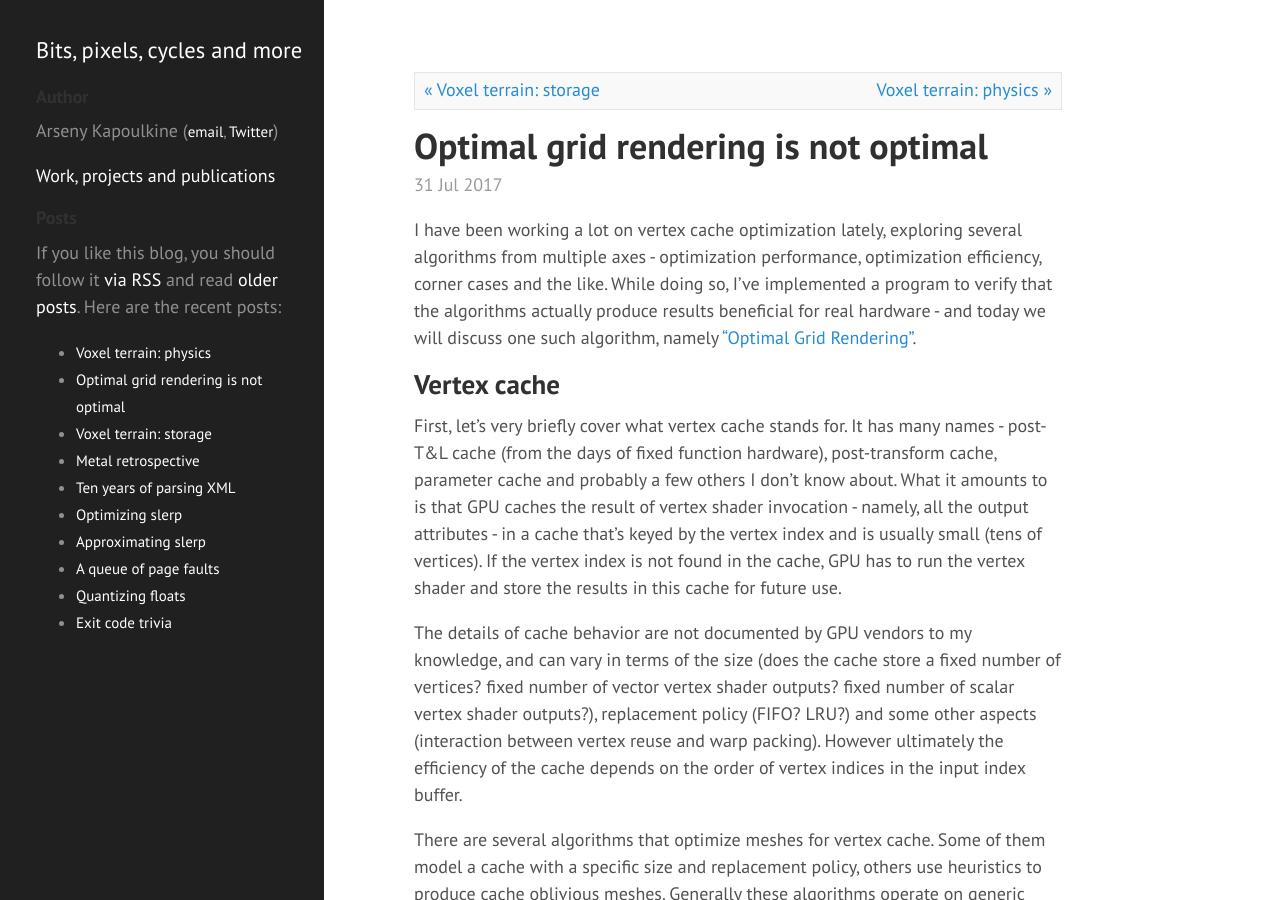
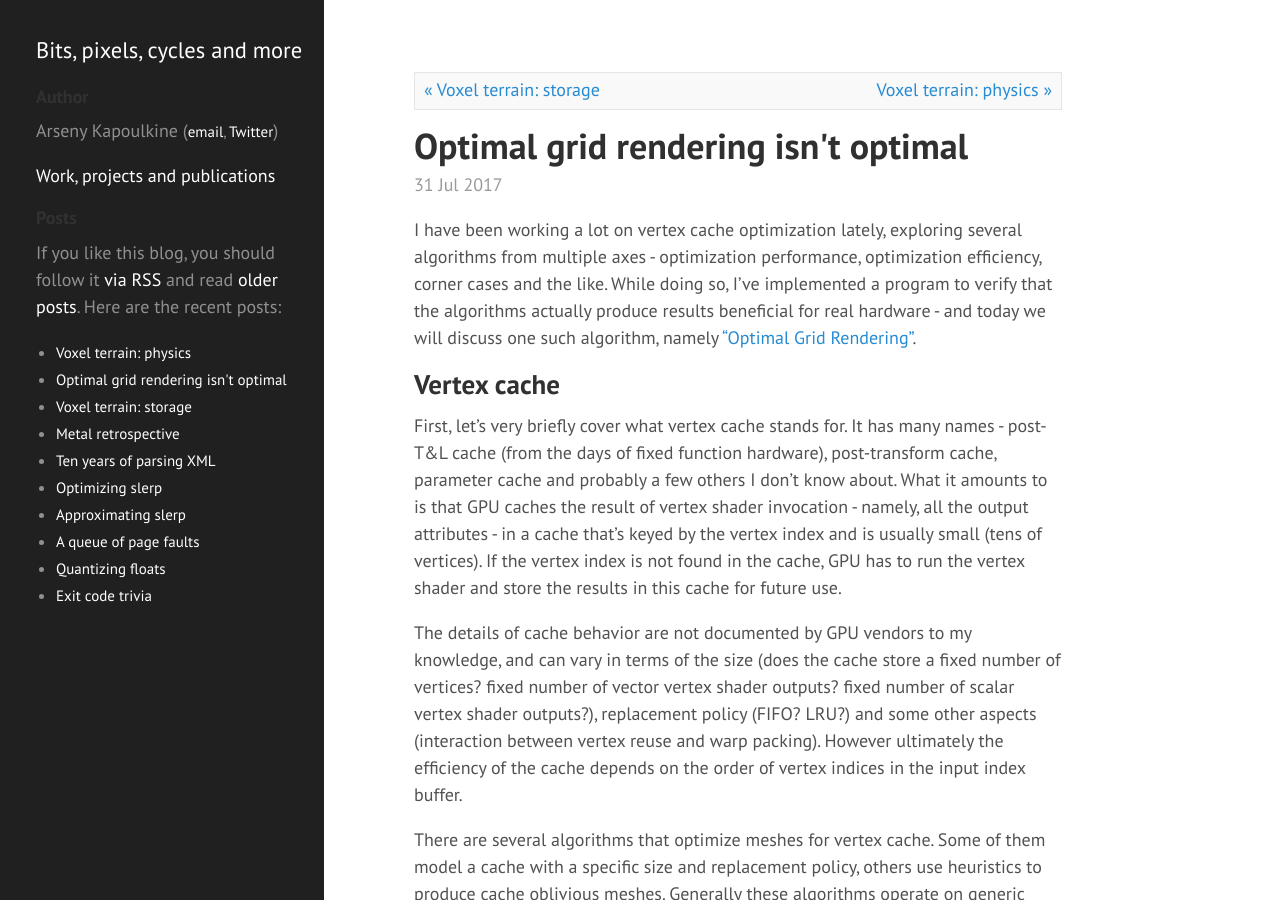
Before and after one commit to zeux/zeux.github.io, a Jekyll site: the page built from _posts/2017-07-31-optimal-grid-rendering-is-not-optimal.md, in a window 1280 px wide and 900 px high. Built offline with Jekyll 4.4.1, drawn with Linux system fonts in a browser that asks for light colours.

Commit message:
Fix line break in TOC

```diff
--- a/_includes/header.html
+++ b/_includes/header.html
@@ -73,7 +73,7 @@
       <p>
       If you like this blog, you should follow it <a href="/feed/">via RSS</a> and read <a href="/archives/">older posts</a>. Here are the recent posts:
       </p>
-      <ul>
+      <ul style="padding-left: 20px;">
       {% for post in site.posts limit:10 %}
         <li>
           <small><a href="{{ post.url }}">{{ post.title }}</a></small>
--- a/_posts/2017-07-31-optimal-grid-rendering-is-not-optimal.md
+++ b/_posts/2017-07-31-optimal-grid-rendering-is-not-optimal.md
@@ -1,6 +1,6 @@
 ---
 layout: post
-title: Optimal grid rendering is not optimal
+title: Optimal grid rendering isn't optimal
 excerpt_separator: <!--more-->
 ---
 
```
